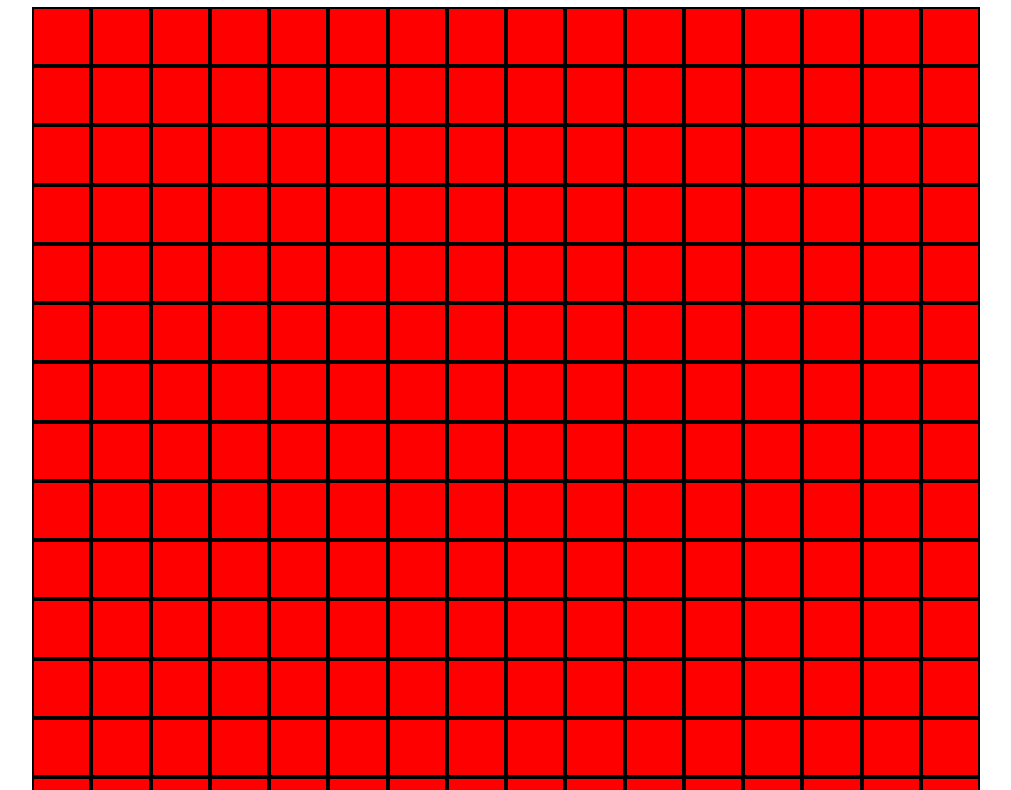
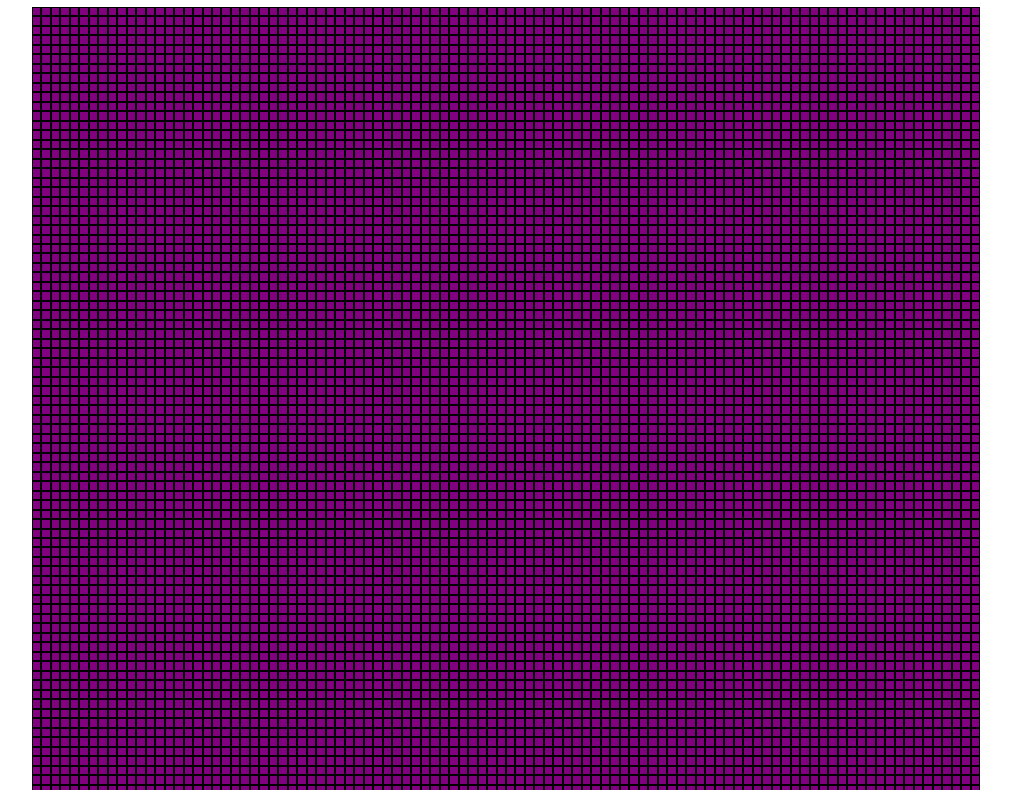
Before and after one commit to imahnn/etch-a-sketch, a plain HTML site: page index.html in a window 1280 px wide. Shown: the part 73-863 px from the top of the page, without its empty margins (134-1145 px from the left). Drawn offline with Linux system fonts and the light colour scheme.

Commit message:
Add hover effect

```diff
--- a/script.js
+++ b/script.js
@@ -1,18 +1,17 @@
 const container = document.querySelector(".container");
-const numberOfBoxes = 16;
+const numberOfBoxes = 100;
 container.style.gridTemplateColumns = `repeat(${numberOfBoxes}, 1fr)`;
-
+let gridBox = document.createElement("div");
 function createRow(){
     for (i = 0; i < numberOfBoxes; i++){
         let gridBox = document.createElement("div");
+        gridBox.classList = "gridBox";
+        gridBox.addEventListener("mouseenter", e => {
+            gridBox.style.backgroundColor = "black";
+        });
         container.appendChild(gridBox);
-        gridBox.style.backgroundColor = "red";
-        gridBox.style.aspectRatio = "1/1";
-        gridBox.style.padding = "auto";
-        gridBox.style.border = "2px solid black";
     }
 }
-
 
 for (let i = 0; i < numberOfBoxes; i++){
     createRow();
--- a/style.css
+++ b/style.css
@@ -7,3 +7,9 @@ h1{
     justify-content: center;
     justify-self: center;
 }
+.gridBox{
+    background-color: purple;
+    aspect-ratio: 1/1;
+    padding: autp;
+    border: 1px solid black;
+}
```
